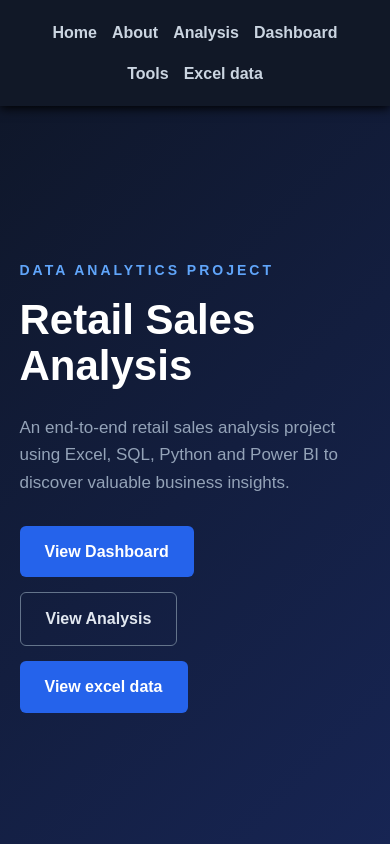
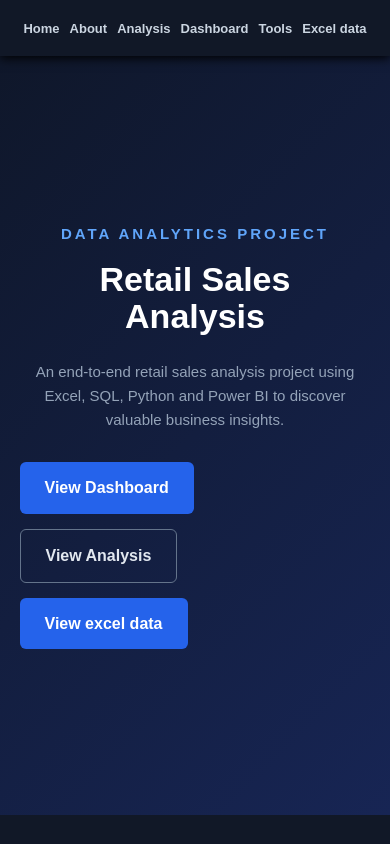
Before and after one commit to chirag07-shetty/retail-sales-analysis, a plain HTML site: page index.html in a window 390 px wide. Shown: the top 844 px of the page. Drawn offline with Linux system fonts and the light colour scheme.

Commit message:
updated design

```diff
--- a/style.css
+++ b/style.css
@@ -307,3 +307,83 @@
         align-items: flex-start;
     }
 }
+@media (max-width: 768px) {
+
+    nav {
+        padding: 15px 5%;
+    }
+
+    nav ul {
+        gap: 15px;
+        flex-wrap: wrap;
+        justify-content: center;
+    }
+
+    nav ul li a {
+        font-size: 14px;
+    }
+
+    .hero {
+        padding: 80px 8%;
+        text-align: center;
+    }
+
+    .hero h1 {
+        font-size: 42px;
+    }
+
+    .hero p {
+        font-size: 16px;
+    }
+
+    .buttons {
+        display: flex;
+        flex-direction: column;
+        gap: 12px;
+        align-items: center;
+    }
+
+    .buttons a {
+        width: 80%;
+        text-align: center;
+    }
+
+    .container {
+        width: 90%;
+    }
+
+    .analysis-card {
+        width: 100%;
+    }
+}
+
+@media (max-width: 480px) {
+
+    nav ul {
+        gap: 10px;
+    }
+
+    nav ul li a {
+        font-size: 13px;
+    }
+
+    .hero {
+        padding: 60px 5%;
+    }
+
+    .hero h1 {
+        font-size: 34px;
+    }
+
+    .hero p {
+        font-size: 15px;
+    }
+
+    .buttons a {
+        width: 100%;
+    }
+
+    h2 {
+        font-size: 28px;
+    }
+}
```
